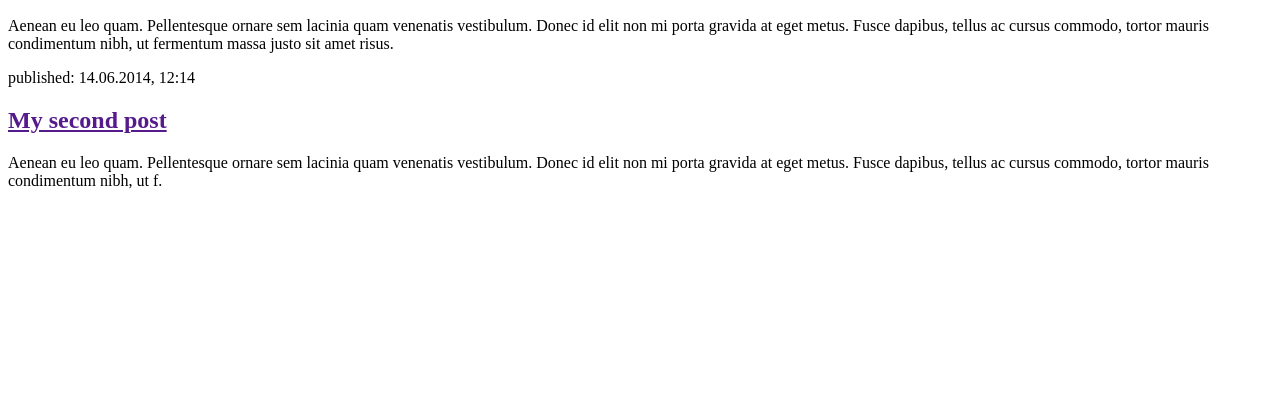
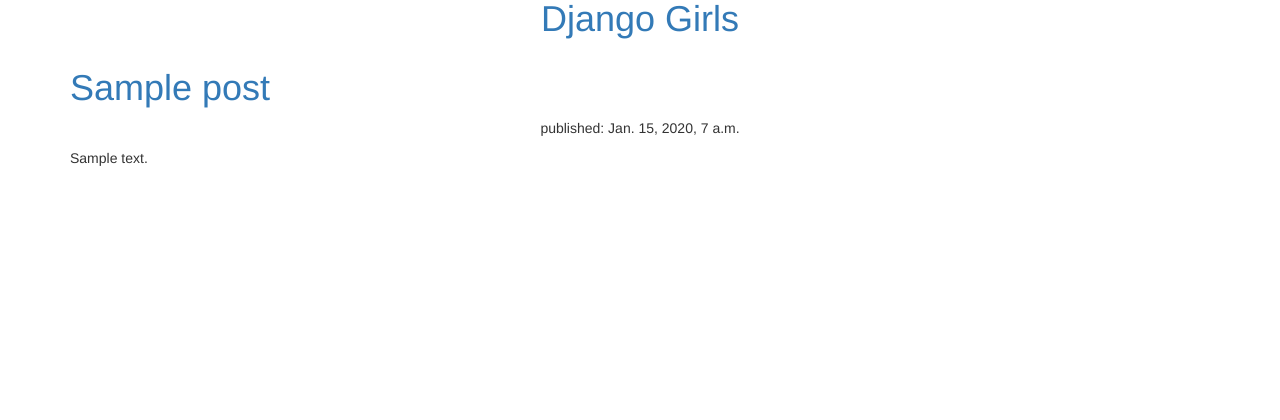
Before and after one commit to mrs-f/first-django-blog, a Django app: template blog/templates/blog/post_list.html in a window 1280 px wide. Shown: the part 134-554 px from the top of the page. Run offline with Django 3.2, Linux system fonts and the light colour scheme; the template is opened without the code that fills it: values that come from a table or form of the project are taken from there, others are empty; tables that the repository leaves empty hold one stand-in row (values such as "Sample post"); some libraries are stand-ins or nearby versions.

Commit message:
blog funcionando!

```diff
--- a/blog/templates/blog/post_list.html
+++ b/blog/templates/blog/post_list.html
@@ -1,13 +1,30 @@
 <html>
     <head>
         <title>Django Girls blog</title>
+        <link rel="stylesheet" href="https://maxcdn.bootstrapcdn.com/bootstrap/3.3.6/css/bootstrap.min.css" integrity="sha384-1q8mTJOASx8j1Au+a5WDVnPi2lkFfwwEAa8hDDdjZlpLegxhjVME1fgjWPGmkzs7" crossorigin="anonymous">
     </head>
     <body>
-        <div>
-            <h1><a href="">Django Girls Blog</a></h1>
+    <header>
+    <div class="text-center">
+    <img src="https://pbs.twimg.com/profile_images/474213835859951617/4vabKlGs.png" class="img-resposive" width="150" alt="logo"></div>
+    </header>
+    <h1 class="text-center"><a href="">Django Girls</a></h1>
+
+    {% for post in posts %}
+
+    <div class="container">
+        <div class="row">
+            <div class="col-lg-12">
+                    <h1><a href="">{{ post.title }}</a></h1>
+                    <p class="text-center">published: {{ post.published_date }}</p>
+                    <p>{{ post.text|linebreaks }}</p>
+            </div>
         </div>
+    </div>
 
-        <div>
+    {% endfor %}
+
+<!--         <div>
             <p>published: 14.06.2014, 12:14</p>
             <h2><a href="">My first post</a></h2>
             <p>Aenean eu leo quam. Pellentesque ornare sem lacinia quam venenatis vestibulum. Donec id elit non mi porta gravida at eget metus. Fusce dapibus, tellus ac cursus commodo, tortor mauris condimentum nibh, ut fermentum massa justo sit amet risus.</p>
@@ -17,6 +34,6 @@
             <p>published: 14.06.2014, 12:14</p>
             <h2><a href="">My second post</a></h2>
             <p>Aenean eu leo quam. Pellentesque ornare sem lacinia quam venenatis vestibulum. Donec id elit non mi porta gravida at eget metus. Fusce dapibus, tellus ac cursus commodo, tortor mauris condimentum nibh, ut f.</p>
-        </div>
+        </div> -->
     </body>
 </html>
```
Also changed, not shown: blog/views.py (+6 -2 lines).
